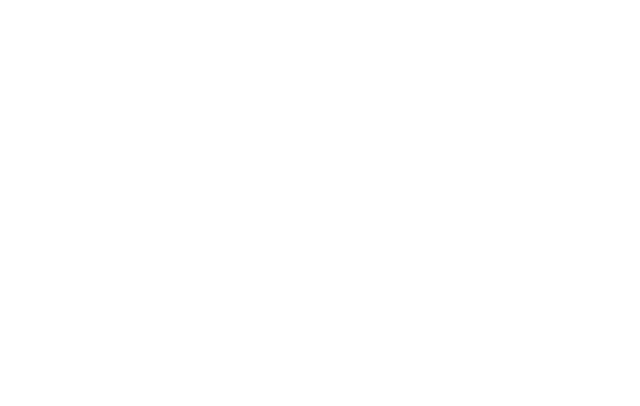
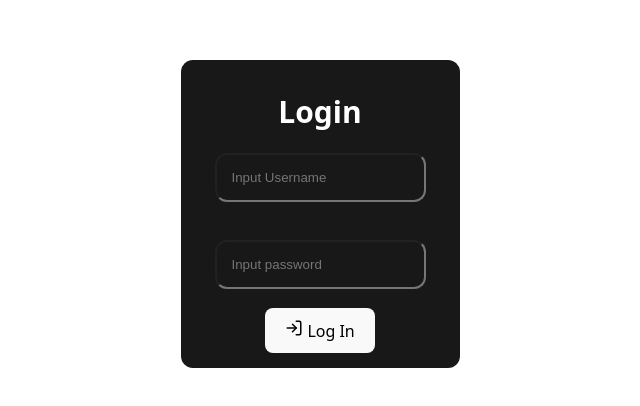
Before and after one commit to eyyt2309/switcheoTechnical, a React (Vite) app in the folder currencyswapform/: page /login in a window 1280 px wide. Before the commit this address had no page. Shown: the part 186-592 px from the top of the page, without its empty margins (320-960 px from the left). Built offline with nearby package versions, Linux system fonts and the light colour scheme.

Commit message:
added login page and logout buttons

```diff
--- a/currencyswapform/src/App.tsx
+++ b/currencyswapform/src/App.tsx
@@ -9,6 +9,7 @@ import Home from "./pages/Home";
 import SendCrypto from "./pages/SendCrypto";
 import SwapCrypto from "./pages/SwapCrypto";
 import BuyCrypto from "./pages/BuyCrypto";
+import Login from "./pages/Login";
 
 function App() {
   return (
@@ -20,6 +21,7 @@ function App() {
           <Route path="/swap" element={<SwapCrypto />} />
           <Route path="/send" element={<SendCrypto />} />
           <Route path="/buy" element={<BuyCrypto />} />
+          <Route path="login" element={<Login />} />
         </Routes>
       </Router>
     </>
--- /dev/null
+++ b/currencyswapform/src/components/LogOutButton.tsx
@@ -0,0 +1,18 @@
+import { Link } from "react-router-dom";
+import { LogOut } from "lucide-react";
+import "../css/LogOutButton.css";
+
+function LogOutButton() {
+  return (
+    <div className="logout-button-wrapper">
+      <Link to="/login">
+        <button className="logout-button">
+          <LogOut size={18} />
+          <span>Logout</span>
+        </button>
+      </Link>
+    </div>
+  );
+}
+
+export default LogOutButton;
--- /dev/null
+++ b/currencyswapform/src/components/LoginMenu.tsx
@@ -0,0 +1,45 @@
+import "../css/LoginMenu.css";
+import { LogIn } from "lucide-react";
+import { useState } from "react";
+import { Link } from "react-router-dom";
+
+function LoginMenu() {
+  const [username, setUserName] = useState("");
+  const [password, setPassword] = useState("");
+
+  return (
+    <div>
+      <div className="login-menu-box">
+        <h1 className="login-header">Login</h1>
+        <div className="input-box">
+          <input
+            type="text"
+            className="username-password-input"
+            placeholder="Input Username"
+            value={username}
+            onChange={(e) => setUserName(e.target.value)}
+          ></input>
+        </div>
+        <div className="input-box">
+          <input
+            type="text"
+            className="username-password-input"
+            placeholder="Input password"
+            value={password}
+            onChange={(e) => setPassword(e.target.value)}
+          ></input>
+        </div>
+        <div className="login-button-box">
+          <Link to="/home">
+            <button className="login-button">
+              <LogIn size={18} />
+              <span> Log In</span>
+            </button>
+          </Link>
+        </div>
+      </div>
+    </div>
+  );
+}
+
+export default LoginMenu;
--- a/currencyswapform/src/components/NavigationBar.tsx
+++ b/currencyswapform/src/components/NavigationBar.tsx
@@ -2,6 +2,7 @@ import NavigationButtons from "./NavigationButtons";
 import SearchBar from "./SearchBar";
 import "../css/NavigationBar.css";
 import Setting from "./Setting";
+import LogOutButton from "./LogOutButton";
 
 function NavigationBar() {
   return (
@@ -14,6 +15,7 @@ function NavigationBar() {
       </div>
       <div className="nav-right">
         <Setting />
+        <LogOutButton />
       </div>
     </nav>
   );
--- a/currencyswapform/src/components/NavigationButtons.tsx
+++ b/currencyswapform/src/components/NavigationButtons.tsx
@@ -3,12 +3,13 @@ import { Link } from "react-router-dom";
 import {
   ChevronDown,
   ArrowLeftRight,
-  BarChart2,
+  Mails,
   Send,
   CreditCard,
   CircleDollarSign,
   WavesLadder,
   Barcode,
+  Newspaper,
 } from "lucide-react";
 import MenuItem from "./MenuItem";
 import "../css/NavigationButtons.css";
@@ -66,15 +67,19 @@ function NavigationButtons() {
 
         <div className="dropdown">
           <Link to="/positions" className="dropdown-button">
-            <span>Pool</span>
+            <span>News</span>
             <ChevronDown className="icon" />
           </Link>
           <div className="dropdown-menu">
-            <MenuItem icon={<Send size={16} />} text="Send" link="/positions" />
             <MenuItem
-              icon={<CreditCard size={16} />}
-              text="Buy"
-              link="/positions/create"
+              icon={<Newspaper size={16} />}
+              text="BitBase Reads"
+              link="/read"
+            />
+            <MenuItem
+              icon={<Mails size={16} />}
+              text="Opinions"
+              link="/opinion"
             />
           </div>
         </div>
--- a/currencyswapform/src/css/BuyCryptoMenu.css
+++ b/currencyswapform/src/css/BuyCryptoMenu.css
@@ -10,7 +10,6 @@
 }
 
 .buy-menu {
-  background: #181818;
   padding: 15px;
   border-radius: 12px;
   position: relative;
@@ -50,7 +49,7 @@
 }
 
 .token-selector {
-  position: absolute;
+  position: relative;
   right: 10px;
   top: 10px;
   background: #222;
@@ -186,4 +185,5 @@
   display: flex;
   flex-direction: column;
   align-items: flex-start;
+  margin: 8px;
 }
--- /dev/null
+++ b/currencyswapform/src/css/LogOutButton.css
@@ -0,0 +1,3 @@
+.logout-button-wrapper {
+  z-index: 1000;
+}
--- /dev/null
+++ b/currencyswapform/src/css/LoginMenu.css
@@ -0,0 +1,39 @@
+.login-menu-box {
+  background: #181818;
+  padding: 15px;
+  border-radius: 12px;
+  position: relative;
+  display: flex;
+  flex-direction: column;
+  align-items: flex-start;
+  margin: 8px;
+  align-items: center;
+}
+
+.login-header {
+  font-size: 30px;
+  color: white;
+  margin-bottom: 6px;
+}
+
+.input-box {
+  background: #181818;
+  padding: 15px;
+  border-radius: 12px;
+  position: relative;
+  display: flex;
+  flex-direction: column;
+  align-items: flex-start;
+  margin: 2px;
+}
+
+.username-password-input {
+  background: #181818;
+  padding: 15px;
+  border-radius: 12px;
+  position: relative;
+  display: flex;
+  flex-direction: column;
+  align-items: flex-start;
+  margin: 2px;
+}
--- a/currencyswapform/src/css/NavigationBar.css
+++ b/currencyswapform/src/css/NavigationBar.css
@@ -24,6 +24,7 @@
 }
 
 .nav-right {
+  display: flex;
   margin-left: 10%;
   padding-left: 10%;
 }
--- a/currencyswapform/src/css/setting.css
+++ b/currencyswapform/src/css/setting.css
@@ -1,6 +1,7 @@
 .setting-container {
   position: relative;
   display: inline-block;
+  margin-right: 5px;
 }
 
 .setting-dropdown h3 {
--- /dev/null
+++ b/currencyswapform/src/pages/Login.tsx
@@ -0,0 +1,11 @@
+import LoginMenu from "../components/LoginMenu";
+
+function Login() {
+  return (
+    <div>
+      <LoginMenu />
+    </div>
+  );
+}
+
+export default Login;
```
